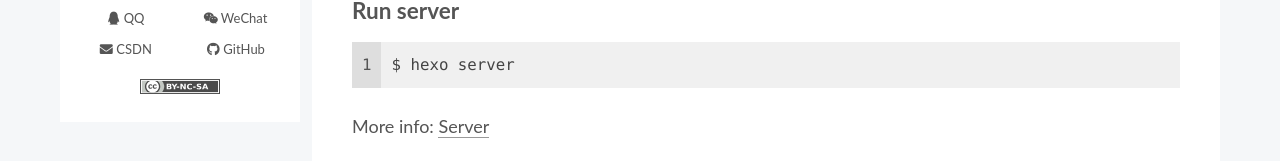
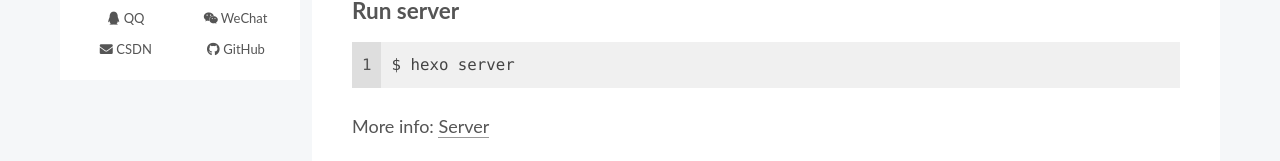
Before and after one commit to Kingzy-Chen/Kingzy-Chen.github.io, a plain HTML site: page index.html in a window 1280 px wide. Shown: the part 569-730 px from the top of the page. Drawn offline with nearby package versions, Linux system fonts and the light colour scheme.

Commit message:
Site updated: 2020-09-12 17:56:24

```diff
--- a/index.html
+++ b/index.html
@@ -209,9 +209,6 @@
         <a href="https://github.com/Kingzy-Chen" title="GitHub → https:&#x2F;&#x2F;github.com&#x2F;Kingzy-Chen" rel="noopener" target="_blank"><i class="fab fa-github fa-fw"></i>GitHub</a>
       </span>
   </div>
-  <div class="cc-license animated" itemprop="license">
-    <a href="https://creativecommons.org/licenses/by-nc-sa/4.0/" class="cc-opacity" rel="noopener" target="_blank"><img src="/images/cc-by-nc-sa.svg" alt="Creative Commons"></a>
-  </div>
 
 
 
```
Also changed, not shown: 2020/09/10/hello-world/index.html (+0 -3 lines), archives/2020/09/index.html (+0 -3 lines), archives/2020/index.html (+0 -3 lines), archives/index.html (+0 -3 lines), categories/index.html (+0 -3 lines), tags/index.html (+0 -3 lines).
